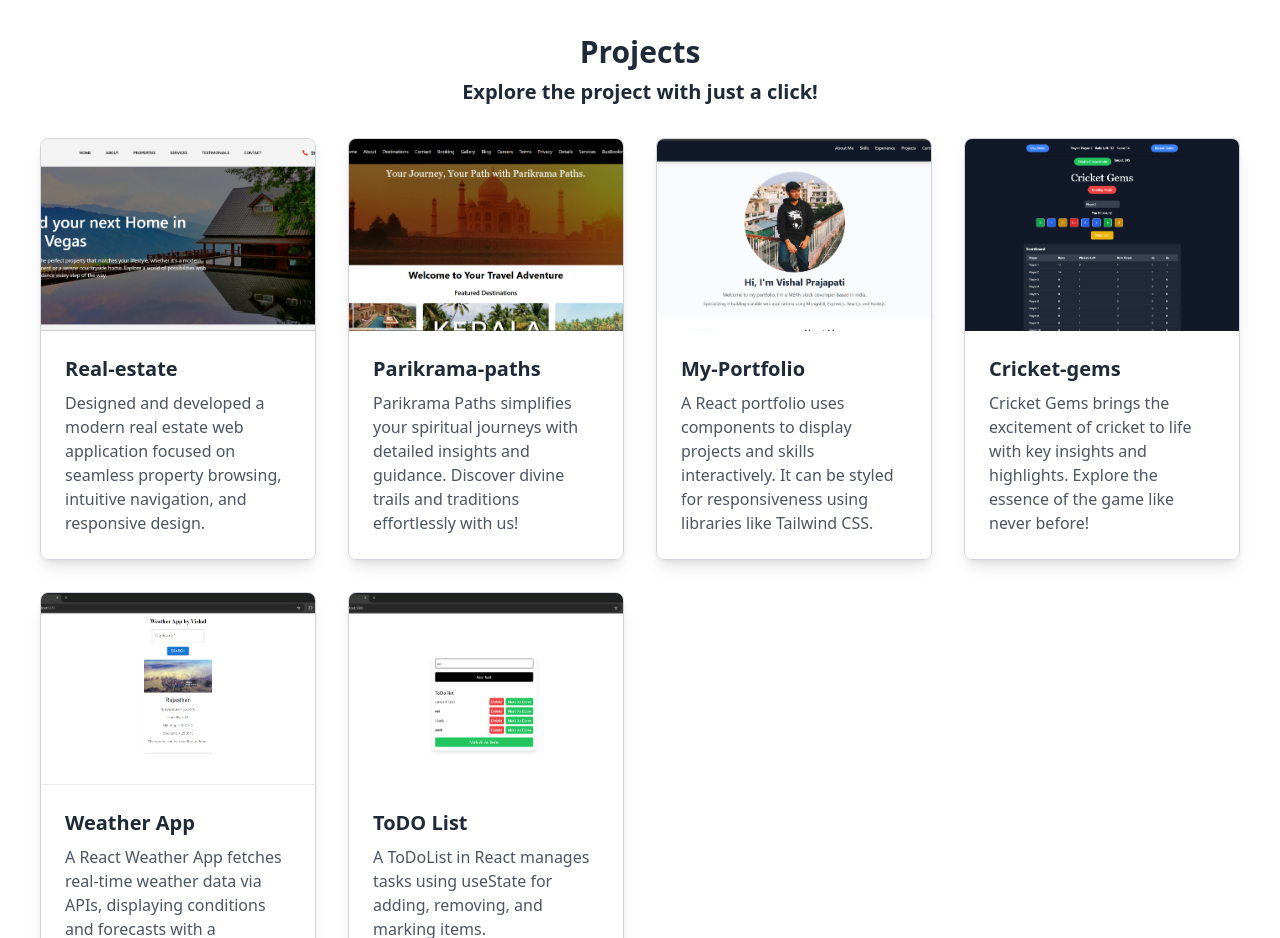
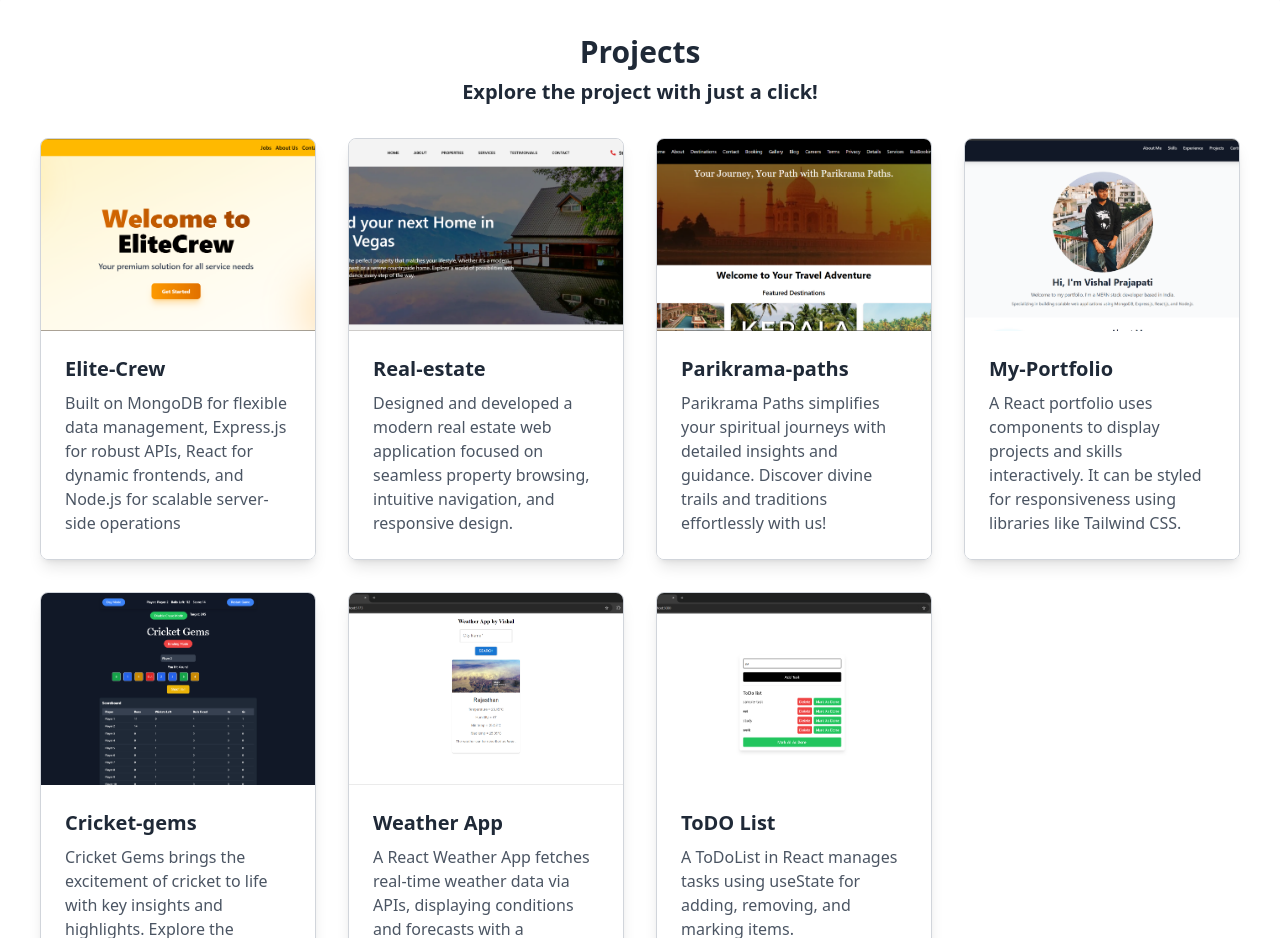
Before and after one commit to VISHALX33/my-portfolio, a React (Create React App) app: page / in a window 1280 px wide. Shown: the part 2380-3318 px from the top of the page. Built offline with nearby package versions, Linux system fonts and the light colour scheme.

Commit message:
add elite-crew

```diff
--- a/src/Projects.js
+++ b/src/Projects.js
@@ -7,8 +7,16 @@ import Parikramapaths from "./Projects/Parikramapaths.png";
 import Portfolio from "./Projects/Portfolio.png";
 import ToDOList from "./Projects/ToDOList.png";
 import Weather from "./Projects/Weather.png";
+import elitecrew from "./Projects/elitecrew.png";
 
 const projects = [
+  {
+    title: "Elite-Crew",
+    description: "Built on MongoDB for flexible data management, Express.js for robust APIs, React for dynamic frontends, and Node.js for scalable server-side operations",
+    imageUrl: elitecrew,
+    link: "https://elite-crew.vercel.app/"
+  },
+
   {
     title: "Real-estate",
     description: "Designed and developed a modern real estate web application focused on seamless property browsing, intuitive navigation, and responsive design.",
```
Also changed, not shown: src/Projects/elitecrew.png (added).
